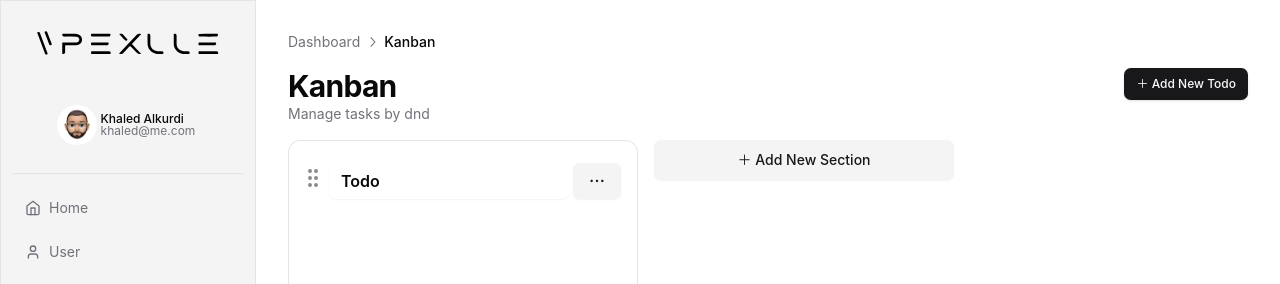
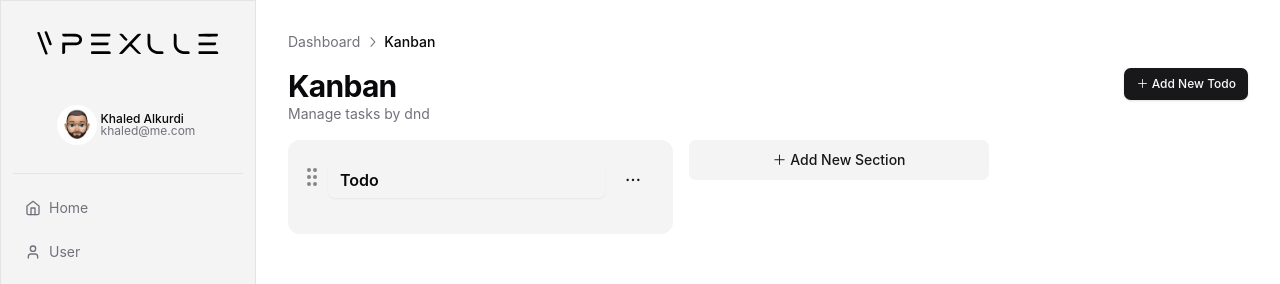
Before and after one commit to pexllecn/pexllecn, a Next.js app: page /dashboard/kanban in a window 1280 px wide. Shown: the top 284 px of the page. Built offline with nearby package versions, Linux system fonts and the light colour scheme.

Commit message:
updated kanban

```diff
--- a/components/kanban/board-column.tsx
+++ b/components/kanban/board-column.tsx
@@ -58,7 +58,7 @@ export function BoardColumn({ column, tasks, isOverlay }: BoardColumnProps) {
   };
 
   const variants = cva(
-    "h-[70vh] max-h-[70vh] w-[350px] max-w-full flex flex-col flex-shrink-0 snap-center",
+    "pb-1 flex flex-col flex-shrink-0 snap-center",
     {
       variants: {
         dragging: {
@@ -72,12 +72,13 @@ export function BoardColumn({ column, tasks, isOverlay }: BoardColumnProps) {
 
   return (
     <Card
-      ref={setNodeRef}
-      style={style}
-      className={variants({
-        dragging: isOverlay ? "overlay" : isDragging ? "over" : undefined,
-      })}
-    >
+  ref={setNodeRef}
+  style={style}
+  className={`border-none bg-muted ${variants({
+    dragging: isOverlay ? "overlay" : isDragging ? "over" : undefined,
+  })}`}
+>
+
       <CardHeader className="p-4 font-semibold text-left flex flex-row space-between items-center">
         <Button
           variant={"ghost"}
--- a/components/kanban/column-action.tsx
+++ b/components/kanban/column-action.tsx
@@ -64,7 +64,7 @@ export function ColumnActions({
       </form>
       <DropdownMenu>
         <DropdownMenuTrigger asChild>
-          <Button variant="secondary" className="ml-1">
+          <Button variant="secondary" className="ml-1 shadow-none">
             <span className="sr-only">Actions</span>
             <DotsHorizontalIcon className="h-4 w-4" />
           </Button>
--- a/components/kanban/new-section-dialog.tsx
+++ b/components/kanban/new-section-dialog.tsx
@@ -30,7 +30,7 @@ export default function NewSectionDialog() {
   return (
     <Dialog>
       <DialogTrigger asChild>
-        <Button variant="secondary" size="lg" className="w-full">
+        <Button variant="secondary" size="lg" className="w-full shadow-none">
           ＋ Add New Section
         </Button>
       </DialogTrigger>
--- a/components/kanban/task-card.tsx
+++ b/components/kanban/task-card.tsx
@@ -62,9 +62,11 @@ export function TaskCard({ task, isOverlay }: TaskCardProps) {
     <Card
       ref={setNodeRef}
       style={style}
-      className={variants({
+      className={`border-none shadow-sm ${variants({
         dragging: isOverlay ? "overlay" : isDragging ? "over" : undefined,
-      })}
+      })}`}
+
+
     >
       <CardHeader className="px-3 py-3 space-between flex flex-row border-b-2 border-secondary relative">
         <Button
```
Also changed, not shown: app/globals.css (line endings or trailing spaces).
